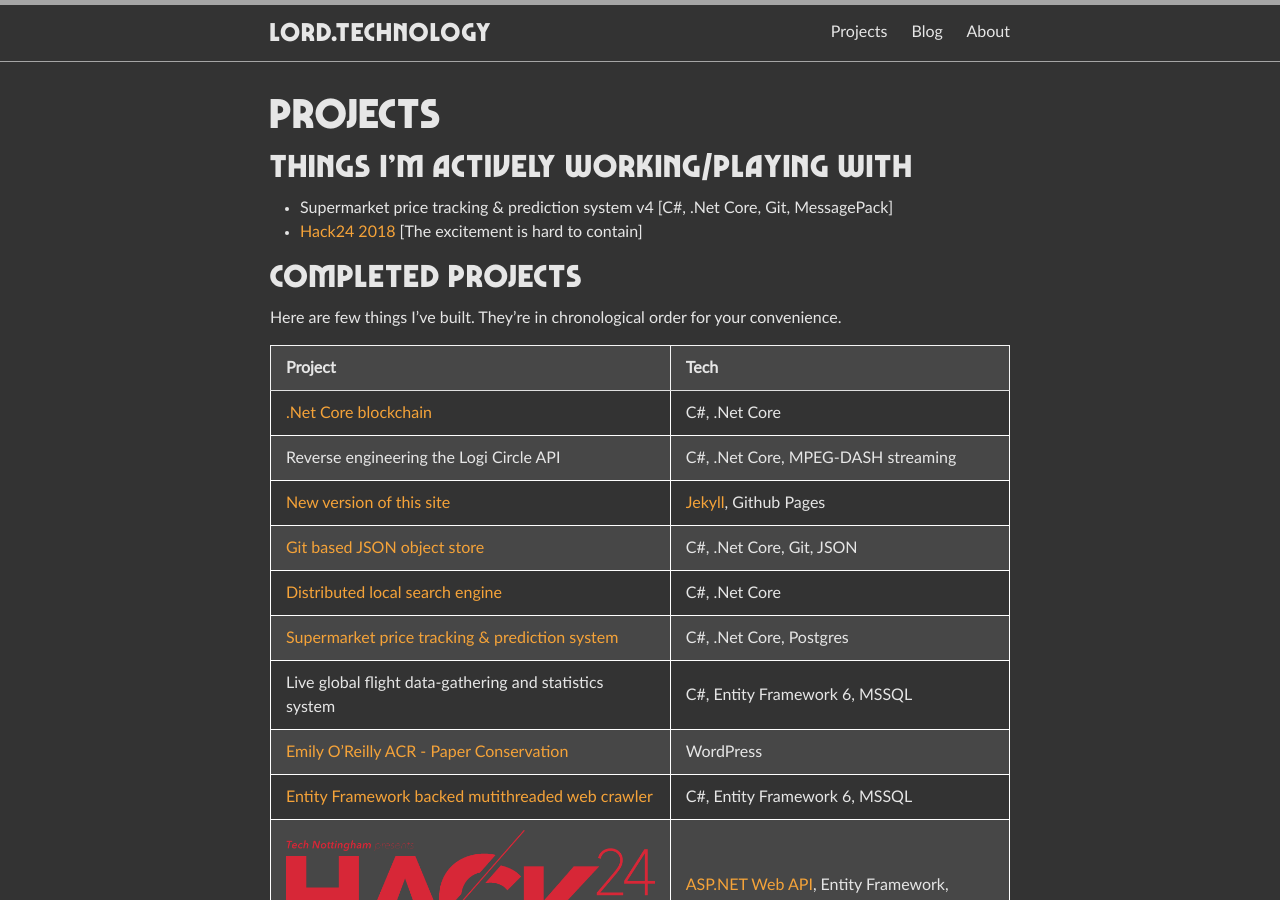
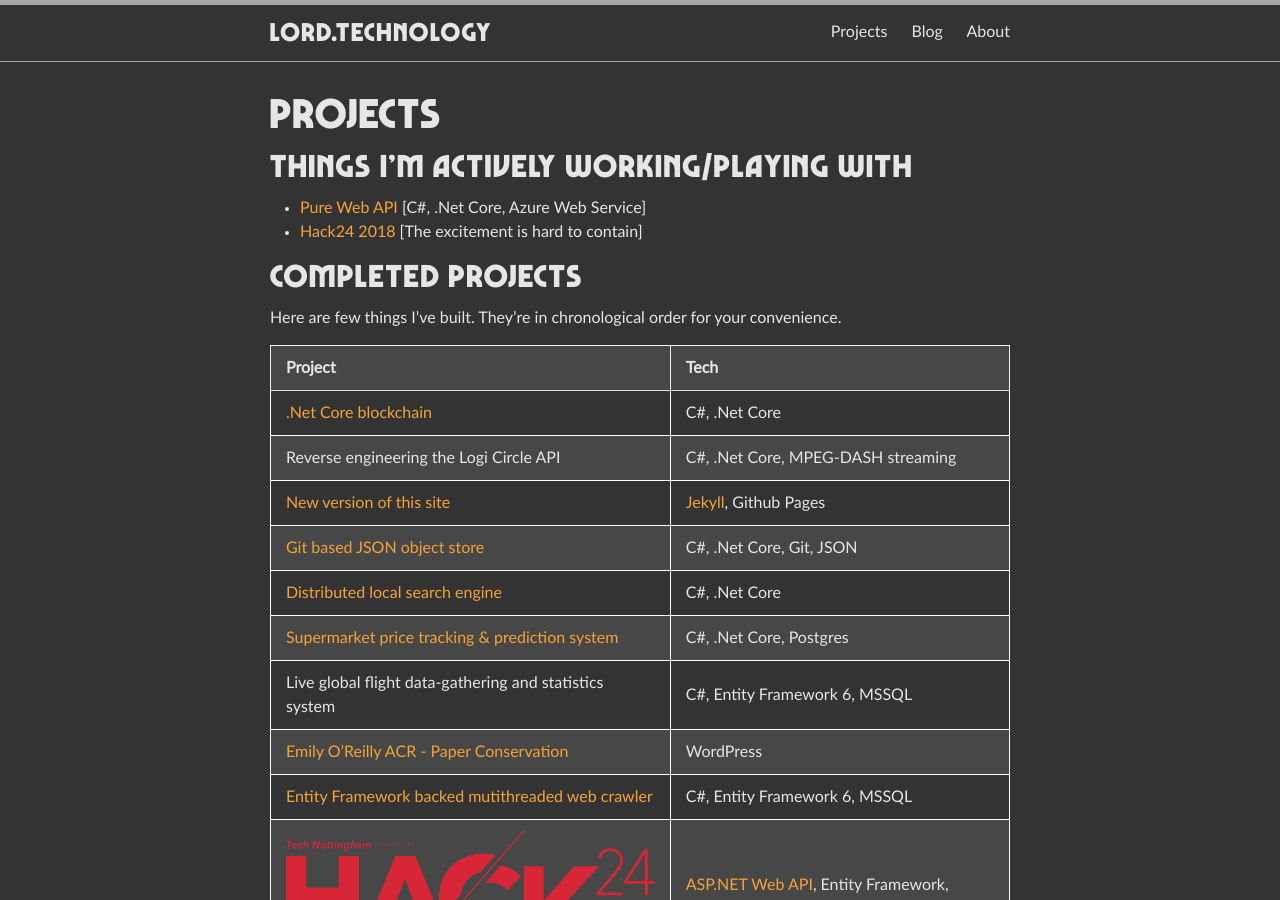
Before and after one commit to jamie-lord/Lord.technology, a Jekyll site: the page built from projects.md, in a window 1280 px wide and 900 px high. Built offline with Jekyll 4.4.1, drawn with Linux system fonts in a browser that asks for light colours.

Commit message:
Updated projects page

```diff
--- a/projects.md
+++ b/projects.md
@@ -6,7 +6,7 @@
 ---
 ## Things I'm actively working/playing with
 
-* Supermarket price tracking & prediction system v4 [C#, .Net Core, Git, MessagePack]
+* [Pure Web API](https://github.com/jamie-lord/PureApi) [C#, .Net Core, Azure Web Service]
 * [Hack24 2018](http://www.hack24.co.uk) [The excitement is hard to contain]
 
 ## Completed projects
```
